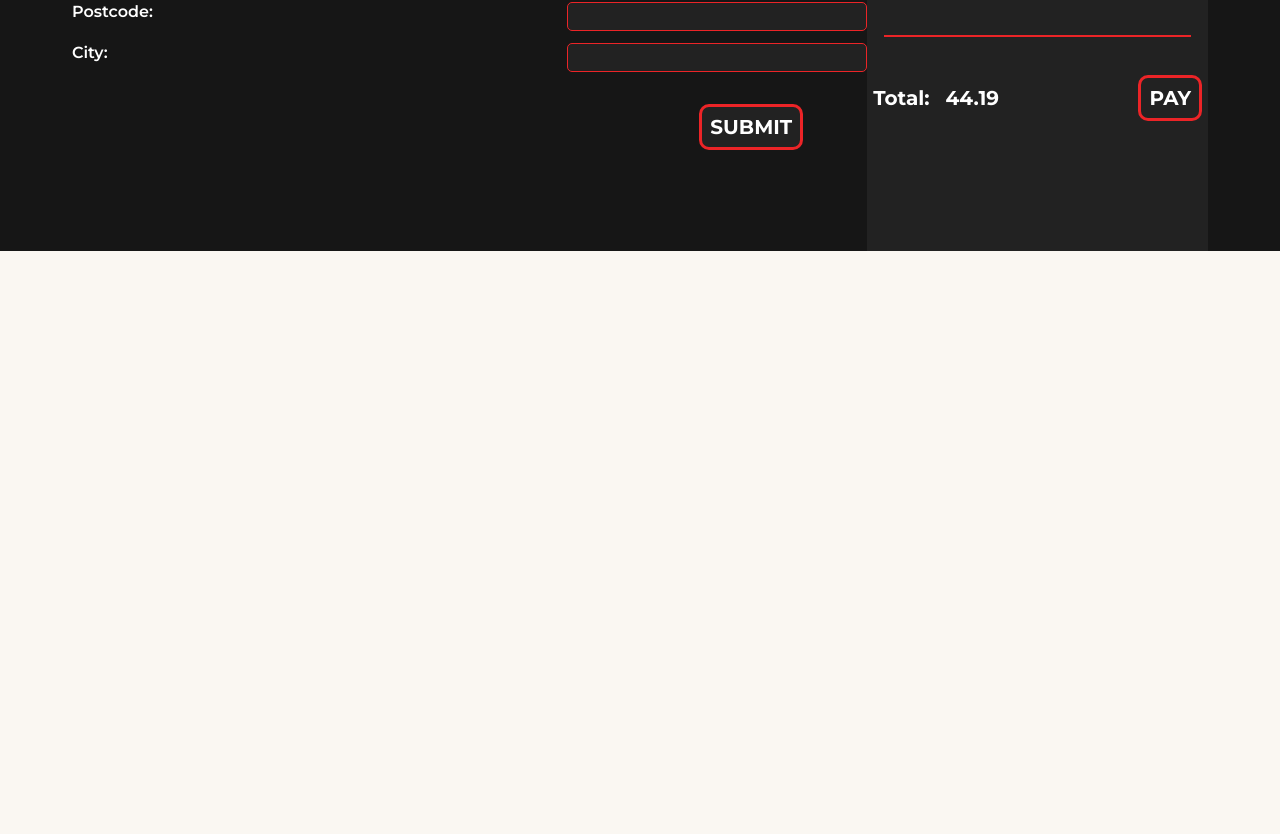
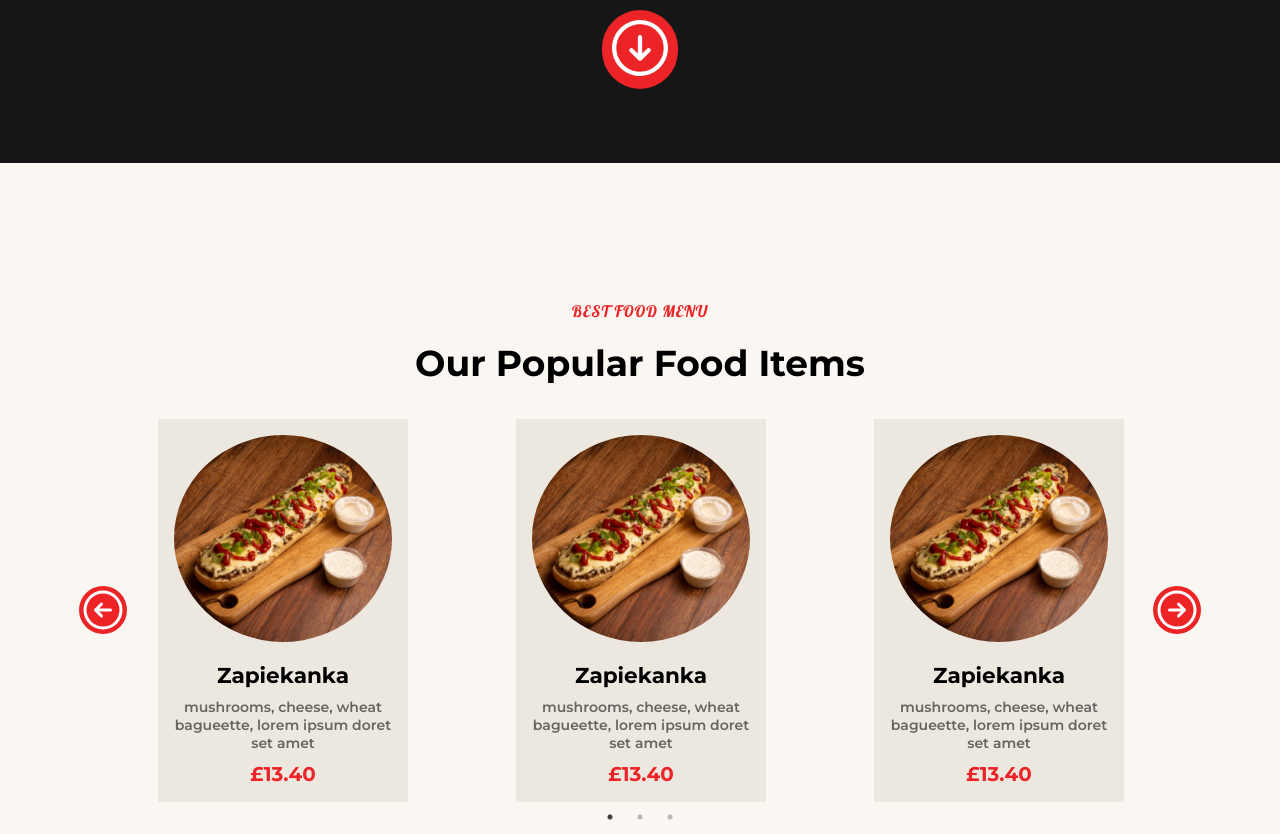
Before and after one commit to MikeWDev/My_warsaw, a React (Vite) app: page / in a window 1280 px wide. Shown: the part 639-1473 px from the top of the page. Before the commit the page ends 890 px from the top, so only its background shows below. Built offline with nearby package versions, Linux system fonts and the light colour scheme; a web font is replaced by a local one.

Commit message:
Update card design

```diff
--- a/package.json
+++ b/package.json
@@ -15,11 +15,15 @@
     "@phosphor-icons/react": "^2.0.15",
     "dotenv": "^16.3.1",
     "jquery": "^3.7.1",
+    "localforage": "^1.10.0",
+    "match-sorter": "^6.3.1",
     "react": "^18.2.0",
     "react-dom": "^18.2.0",
+    "react-router-dom": "^6.21.2",
     "react-scroll": "^1.9.0",
     "react-slick": "^0.29.0",
-    "slick-carousel": "^1.8.1"
+    "slick-carousel": "^1.8.1",
+    "sort-by": "^1.2.0"
   },
   "devDependencies": {
     "@types/react": "^18.2.43",
--- a/src/App.jsx
+++ b/src/App.jsx
@@ -8,11 +8,11 @@ import OurMenuPage from "./pages/OurMenuPage";
 function App() {
   return (
     <>
-      {/* <HomePage name="home" />
+      <HomePage name="home" />
       <OfferPage name="offer" />
       <AboutUsPage name="about" />
       <ContactUs name="contact" />
-      <Footer /> */}
+      <Footer />
       <OurMenuPage />
     </>
   );
--- a/src/components/menuCard.jsx
+++ b/src/components/OfferCard.jsx
@@ -1,21 +1,21 @@
 import zapiekMush from "../assets/img/home-page-bg.png";
-const MenuCard = () => {
+const OfferCard = () => {
   return (
     <>
-      <div className="card">
-        <div className="card-img">
+      <div className="offer-card">
+        <div className="offer-card-img">
           <img src={zapiekMush} alt="The picture of baguette with mushrooms" />
         </div>
-        <div className="card-details">
-          <div className="card-heading">
+        <div className="offer-card-details">
+          <div className="offer-card-heading">
             <h5>Zapiekanka</h5>
           </div>
-          <div className="card-ing">
+          <div className="offer-card-ing">
             <p>
               mushrooms, cheese, wheat bagueette, lorem ipsum doret set amet
             </p>
           </div>
-          <div className="card-price">
+          <div className="offer-card-price">
             <h5>£13.40</h5>
           </div>
         </div>
@@ -24,4 +24,4 @@ const MenuCard = () => {
   );
 };
 
-export default MenuCard;
+export default OfferCard;
--- a/src/components/navBar.jsx
+++ b/src/components/navBar.jsx
@@ -47,10 +47,8 @@ const NavBar = () => {
         homeEl.classList.remove("home-padding");
       } else if (intersectingState === false && isOpen === false) {
         setSticky("sticky");
-        homeEl.classList.add("home-padding");
-        setTimeout(() => {
-          setSticky("sticky sticky-slide");
-        }, 10);
+
+        setSticky("sticky sticky-slide");
       }
     }
   }, [intersectingState, isOpen]);
--- a/src/components/navMenuSm.jsx
+++ b/src/components/navMenuSm.jsx
@@ -1,6 +1,6 @@
 import { Basket, X } from "@phosphor-icons/react";
 import { useEffect, useState } from "react";
-
+import { Link } from "react-scroll";
 const NavMenuSm = (props) => {
   const [visible, setVisible] = useState("hidden");
 
@@ -18,16 +18,52 @@ const NavMenuSm = (props) => {
       <nav className={`nav-sm ${visible} `}>
         <div className="sm-link-con">
           <div className="sm-link">
-            <a>Home</a>
+            <Link
+              activeClass="active"
+              to="home"
+              spy={true}
+              smooth={true}
+              offset={0}
+              duration={1000}
+            >
+              Home
+            </Link>
           </div>
           <div className="sm-link">
-            <a href="">Menu</a>
+            <Link
+              activeClass="active"
+              to="#"
+              spy={true}
+              smooth={true}
+              offset={0}
+              duration={1000}
+            >
+              Menu
+            </Link>
           </div>
           <div className="sm-link">
-            <a href="">About</a>
+            <Link
+              activeClass="active"
+              to="about"
+              spy={true}
+              smooth={true}
+              offset={0}
+              duration={1000}
+            >
+              About
+            </Link>
           </div>
           <div className="sm-link">
-            <a href="">Location</a>
+            <Link
+              activeClass="active"
+              to="contact"
+              spy={true}
+              smooth={true}
+              offset={0}
+              duration={1000}
+            >
+              Location
+            </Link>
           </div>
           <div className="basket-link">
             <div className="nav-basket">
--- a/src/components/offerCarousel.jsx
+++ b/src/components/offerCarousel.jsx
@@ -1,4 +1,4 @@
-import MenuCard from "../components/menuCard.jsx";
+import OfferCard from "../components/offerCard.jsx";
 import "slick-carousel/slick/slick.css";
 import "slick-carousel/slick/slick-theme.css";
 import Slider from "react-slick";
@@ -91,13 +91,9 @@ const OfferCarousel = () => {
     <>
       <div className="container">
         <Slider {...settings}>
-          <MenuCard></MenuCard>
-          <MenuCard></MenuCard>
-          <MenuCard></MenuCard>
-          <MenuCard></MenuCard>
-          <MenuCard></MenuCard>
-          <MenuCard></MenuCard>
-          <MenuCard></MenuCard>
+          <OfferCard></OfferCard>
+          <OfferCard></OfferCard>
+          <OfferCard></OfferCard>
         </Slider>
       </div>
     </>
--- a/src/general.css
+++ b/src/general.css
@@ -255,28 +255,6 @@ header {
   transform: scale(1.1);
 }
 
-/* .arrow {
-  padding: 1rem;
-  flex-direction: column;
-  align-items: flex-start;
-  gap: 1rem;
-  border-radius: 5px;
-  background-color: #ec2427;
-  border-radius: 222px;
-  cursor: pointer;
-  display: inline-block;
-  -webkit-transition-duration: 0.3s;
-  transition-duration: 0.3s;
-  -webkit-transition-property: box-shadow, transform;
-  transition-property: box-shadow, transform;
-}
-.arrow:hover,
-.arrow:focus,
-.arrow:active {
-  box-shadow: 0 0 20px rgb(236, 36, 39);
-  -webkit-transform: scale(1.1);
-  transform: scale(1.1);
-} */
 .card-details {
   font-family: inherit;
   display: flex;
@@ -365,6 +343,48 @@ header {
 }
 .alerg-visible {
   opacity: 1;
+}
+/*####################
+###OFFER CARD COMPONET###
+####################*/
+
+.offer-card-img img {
+  width: 100%;
+  border-radius: 50%;
+}
+.offer-card {
+  display: flex;
+  flex-direction: column;
+  background-color: #ece7df;
+  max-width: 25rem;
+  padding: 1.6rem;
+  gap: 2rem;
+}
+.offer-card-heading {
+  font-size: 2.6rem;
+  display: flex;
+  width: 100%;
+  justify-content: center;
+}
+.offer-card-ing {
+  text-align: center;
+  font-size: 1.4rem;
+  color: #676562;
+}
+.offer-card-price {
+  font-size: 2.4rem;
+  font-family: inherit;
+  color: #ec2427;
+  text-align: center;
+  font-weight: 700;
+}
+.offer-card-price h5 {
+  font-weight: 700;
+}
+.offer-card-details {
+  display: flex;
+  flex-direction: column;
+  gap: 1rem;
 }
 /*####################
 ###ARROW COMPONET###
--- a/src/pages/OurMenuPage.jsx
+++ b/src/pages/OurMenuPage.jsx
@@ -21,9 +21,9 @@ const OurMenuPage = () => {
         <NavBar />
         <div className="menu container">
           <div className="content-con">
-            {/* <MenuChoice /> */}
-            {/* <DeliveryCheckout /> */}
-            <DeliveryDetails />
+            <MenuChoice />
+            {/* <DeliveryCheckout />
+            <DeliveryDetails /> */}
           </div>
           <div
             className={
--- a/src/pages/footer.jsx
+++ b/src/pages/footer.jsx
@@ -56,11 +56,56 @@ const Footer = () => {
               <FooterHeading text="Navigation" />
               <div className="footer-nav">
                 <ul>
-                  <li>Home</li>
-                  <li>Menu</li>
-                  <li>Specials</li>
-                  <li>About us</li>
-                  <li>Location</li>
+                  <Link
+                    activeClass="active"
+                    to="home"
+                    spy={true}
+                    smooth={true}
+                    offset={-500}
+                    duration={1000}
+                  >
+                    <li>Home</li>
+                  </Link>
+                  <Link
+                    activeClass="active"
+                    to="#"
+                    spy={true}
+                    smooth={true}
+                    offset={-500}
+                    duration={1300}
+                  >
+                    <li>Menu</li>
+                  </Link>
+                  <Link
+                    activeClass="active"
+                    to="offer"
+                    spy={true}
+                    smooth={true}
+                    offset={130}
+                    duration={1000}
+                  >
+                    <li>Specials</li>
+                  </Link>
+                  <Link
+                    activeClass="active"
+                    to="about"
+                    spy={true}
+                    smooth={true}
+                    offset={0}
+                    duration={1000}
+                  >
+                    <li>About us</li>
+                  </Link>
+                  <Link
+                    activeClass="active"
+                    to="contact"
+                    spy={true}
+                    smooth={true}
+                    offset={0}
+                    duration={1000}
+                  >
+                    <li>Location</li>
+                  </Link>
                 </ul>
               </div>
             </div>
--- a/src/style.css
+++ b/src/style.css
@@ -56,7 +56,6 @@ Medium: 11px
 
 .home-section {
   padding-bottom: 7.4rem;
-  padding-top: 1.2rem;
 }
 .home-padding {
   padding-top: 10.2rem !important;
@@ -391,7 +390,7 @@ figure:nth-child(2) .figure-img::before {
   color: #b8afaf;
   font-size: 1.6rem;
 }
-.footer-nav > ul > li {
+.footer-nav > ul > a > li {
   color: #b8afaf;
   font-size: 1.6rem;
   list-style: none;
```
Also changed, not shown: 1 other file (tests, documents, lock files or other folders).
